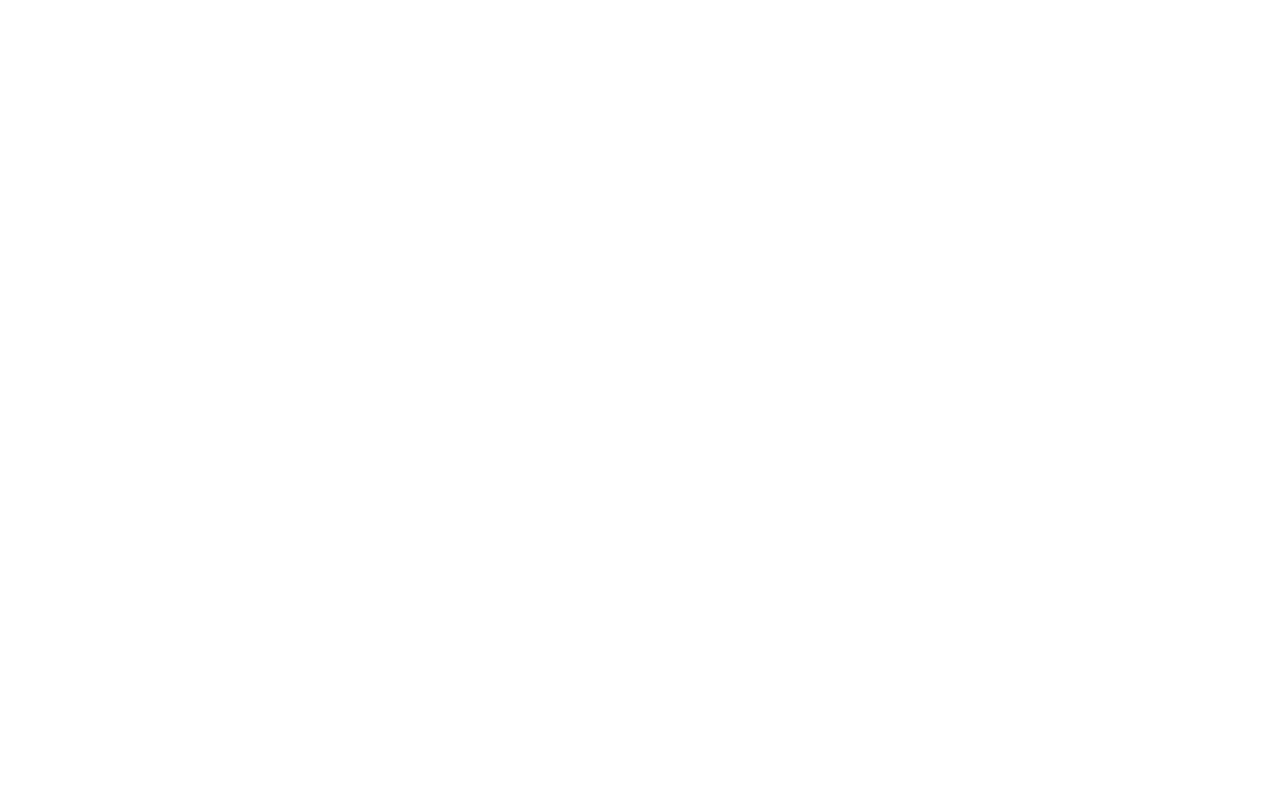
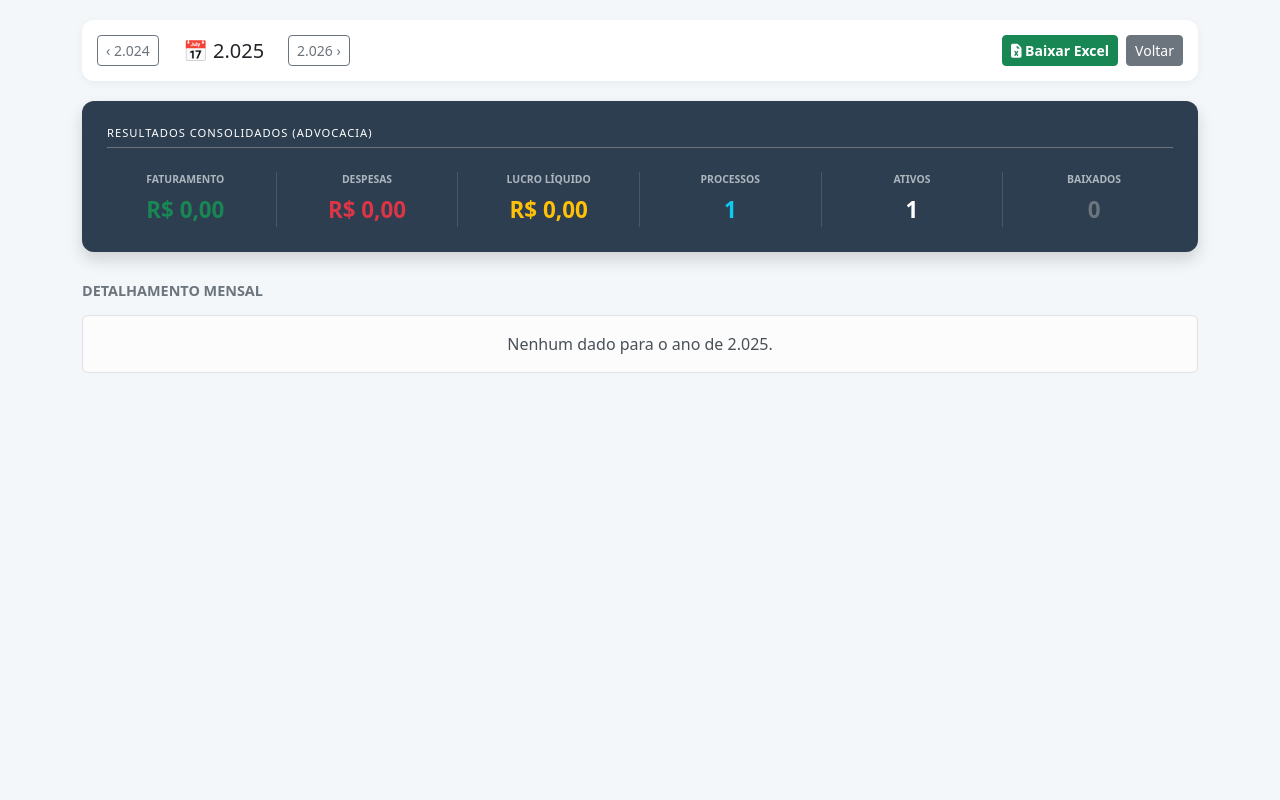
Before and after one commit to 2kbqgw7zws-eng/cristianorsousa, a Django app: page /advocacia/relatorio/ in a window 1280 px wide. Before the commit the page is empty. Run offline with Django 4.2, Linux system fonts and the light colour scheme; tables that the repository leaves empty hold one stand-in row (values such as "Sample post").

Commit message:
Fix: layout horizontal do relatório e colunas alinhadas

```diff
--- a/advocacia/templates/relatorio_advocacia.html
+++ b/advocacia/templates/relatorio_advocacia.html
@@ -1,43 +1,100 @@
+<!DOCTYPE html>
+<html lang="pt-br">
+<head>
+    <meta charset="UTF-8">
+    <title>Relatório Gerencial - Advocacia</title>
+    <link href="https://cdn.jsdelivr.net/npm/bootstrap@5.3.0/dist/css/bootstrap.min.css" rel="stylesheet">
+    <link rel="stylesheet" href="https://cdnjs.cloudflare.com/ajax/libs/font-awesome/6.0.0/all.min.css">
+    <style>
+        body { background-color: #f4f7f9; padding-bottom: 50px; }
+        .header-nav { background: white; padding: 15px; border-radius: 12px; box-shadow: 0 2px 8px rgba(0,0,0,0.05); margin: 20px 0; }
+        .consolidado-dark { background-color: #2c3e50; color: white; border-radius: 12px; padding: 25px; margin-bottom: 30px; }
+        .metric-box { border-right: 1px solid #455a64; }
+        .metric-box:last-child { border-right: none; }
+        .metric-label { font-size: 0.65rem; font-weight: 800; text-transform: uppercase; color: #adb5bd; margin-bottom: 5px; }
+        .metric-value { font-size: 1.4rem; font-weight: bold; margin-bottom: 0; }
+
+        .card-mes-horizontal {
+            background: white; border-radius: 10px; border-left: 5px solid #007bff;
+            margin-bottom: 12px; box-shadow: 0 4px 6px rgba(0,0,0,0.04);
+        }
+        .label-mini { font-size: 0.6rem; color: #999; text-transform: uppercase; font-weight: 800; display: block; }
+        .valor-bold { font-weight: bold; font-size: 1rem; color: #333; }
+    </style>
+</head>
+<body>
+    <div class="container">
+        <div class="header-nav d-flex justify-content-between align-items-center">
+            <div class="d-flex gap-2 align-items-center">
+                <a href="?ano={{ ano_anterior }}" class="btn btn-sm btn-outline-secondary">‹ {{ ano_anterior }}</a>
+                <h5 class="mb-0 mx-3">📅 {{ ano }}</h5>
+                <a href="?ano={{ ano_proximo }}" class="btn btn-sm btn-outline-secondary">{{ ano_proximo }} ›</a>
+            </div>
+            <div class="d-flex gap-2">
+                <a href="{% url 'download_advocacia_excel' %}?ano={{ ano }}" class="btn btn-success btn-sm fw-bold"><i class="fas fa-file-excel"></i> Baixar Excel</a>
+                <a href="/admin/" class="btn btn-secondary btn-sm">Voltar</a>
+            </div>
+        </div>
+
+        <div class="consolidado-dark shadow">
+            <h6 class="mb-4 text-uppercase border-bottom border-secondary pb-2" style="font-size: 0.7rem; letter-spacing: 1px;">Resultados Consolidados (Advocacia)</h6>
+            <div class="row text-center">
+                <div class="col-md-2 metric-box"><p class="metric-label">Faturamento</p><p class="metric-value text-success">R$ {{ faturamento|floatformat:2 }}</p></div>
+                <div class="col-md-2 metric-box"><p class="metric-label">Despesas</p><p class="metric-value text-danger">R$ {{ despesas|floatformat:2 }}</p></div>
+                <div class="col-md-2 metric-box"><p class="metric-label">Lucro Líquido</p><p class="metric-value text-warning">R$ {{ lucro|floatformat:2 }}</p></div>
+                <div class="col-md-2 metric-box"><p class="metric-label">Processos</p><p class="metric-value text-info">{{ total_processos }}</p></div>
+                <div class="col-md-2 metric-box"><p class="metric-label">Ativos</p><p class="metric-value">{{ processos_ativos }}</p></div>
+                <div class="col-md-2 metric-box"><p class="metric-label">Baixados</p><p class="metric-value text-secondary">{{ processos_baixados }}</p></div>
+            </div>
+        </div>
+
+        <h5 class="mb-3 text-secondary" style="font-size: 0.9rem; font-weight: bold;">DETALHAMENTO MENSAL</h5>
+
         {% for item in meses_detalhes %}
-<div class="card shadow-sm mb-3" style="border-left: 5px solid #007bff; border-radius: 10px; background: white;">
-    <div class="card-body d-flex justify-content-between align-items-center py-3 px-4">
-
-        <div style="min-width: 150px;">
+        <div class="card-mes-horizontal p-3">
+            <div class="row align-items-center text-center text-md-start">
+                <div class="col-md-2">
                     <h5 class="mb-0 fw-bold" style="color: #333;">{{ item.nome }}</h5>
                 </div>
 
-        <div class="d-flex align-items-center gap-5">
-
-            <div class="d-flex gap-4 border-end pe-5">
-                <div class="text-center">
-                    <small class="text-muted d-block text-uppercase" style="font-size: 0.6rem; font-weight: 800;">Processos</small>
-                    <span class="fw-bold">{{ item.proc_total }}</span>
+                <div class="col-md-4 border-end border-start">
+                    <div class="row">
+                        <div class="col-4">
+                            <span class="label-mini">Processos</span>
+                            <span class="valor-bold">{{ item.proc_total }}</span>
                         </div>
-                <div class="text-center">
-                    <small class="text-muted d-block text-uppercase" style="font-size: 0.6rem; font-weight: 800;">Ativos</small>
-                    <span class="fw-bold text-primary">{{ item.proc_ativos }}</span>
+                        <div class="col-4">
+                            <span class="label-mini">Ativos</span>
+                            <span class="valor-bold text-primary">{{ item.proc_ativos }}</span>
                         </div>
-                <div class="text-center">
-                    <small class="text-muted d-block text-uppercase" style="font-size: 0.6rem; font-weight: 800;">Baixados</small>
-                    <span class="fw-bold text-secondary">{{ item.proc_baixados }}</span>
+                        <div class="col-4">
+                            <span class="label-mini">Baixados</span>
+                            <span class="valor-bold text-secondary">{{ item.proc_baixados }}</span>
+                        </div>
                     </div>
                 </div>
 
-            <div class="d-flex gap-4 text-end">
-                <div>
-                    <small class="text-muted d-block text-uppercase" style="font-size: 0.6rem; font-weight: 800;">Bruto</small>
-                    <span class="fw-bold text-success">R$ {{ item.faturamento|floatformat:2 }}</span>
+                <div class="col-md-6">
+                    <div class="row text-end">
+                        <div class="col-4">
+                            <span class="label-mini">Bruto</span>
+                            <span class="valor-bold text-success">R$ {{ item.faturamento|floatformat:2 }}</span>
                         </div>
-                <div>
-                    <small class="text-muted d-block text-uppercase" style="font-size: 0.6rem; font-weight: 800;">Gastos</small>
-                    <span class="fw-bold text-danger">R$ {{ item.despesa|floatformat:2 }}</span>
+                        <div class="col-4">
+                            <span class="label-mini">Gastos</span>
+                            <span class="valor-bold text-danger">R$ {{ item.despesa|floatformat:2 }}</span>
                         </div>
-                <div>
-                    <small class="text-muted d-block text-uppercase" style="font-size: 0.6rem; font-weight: 800;">Líquido</small>
-                    <span class="fw-bold text-primary">R$ {{ item.lucro|floatformat:2 }}</span>
+                        <div class="col-4">
+                            <span class="label-mini">Líquido</span>
+                            <span class="valor-bold text-primary">R$ {{ item.lucro|floatformat:2 }}</span>
                         </div>
                     </div>
                 </div>
             </div>
         </div>
+        {% empty %}
+        <div class="alert alert-light text-center border">Nenhum dado para o ano de {{ ano }}.</div>
         {% endfor %}
+    </div>
+</body>
+</html>
```
Lines whose indentation alone changed are shown as unchanged.
